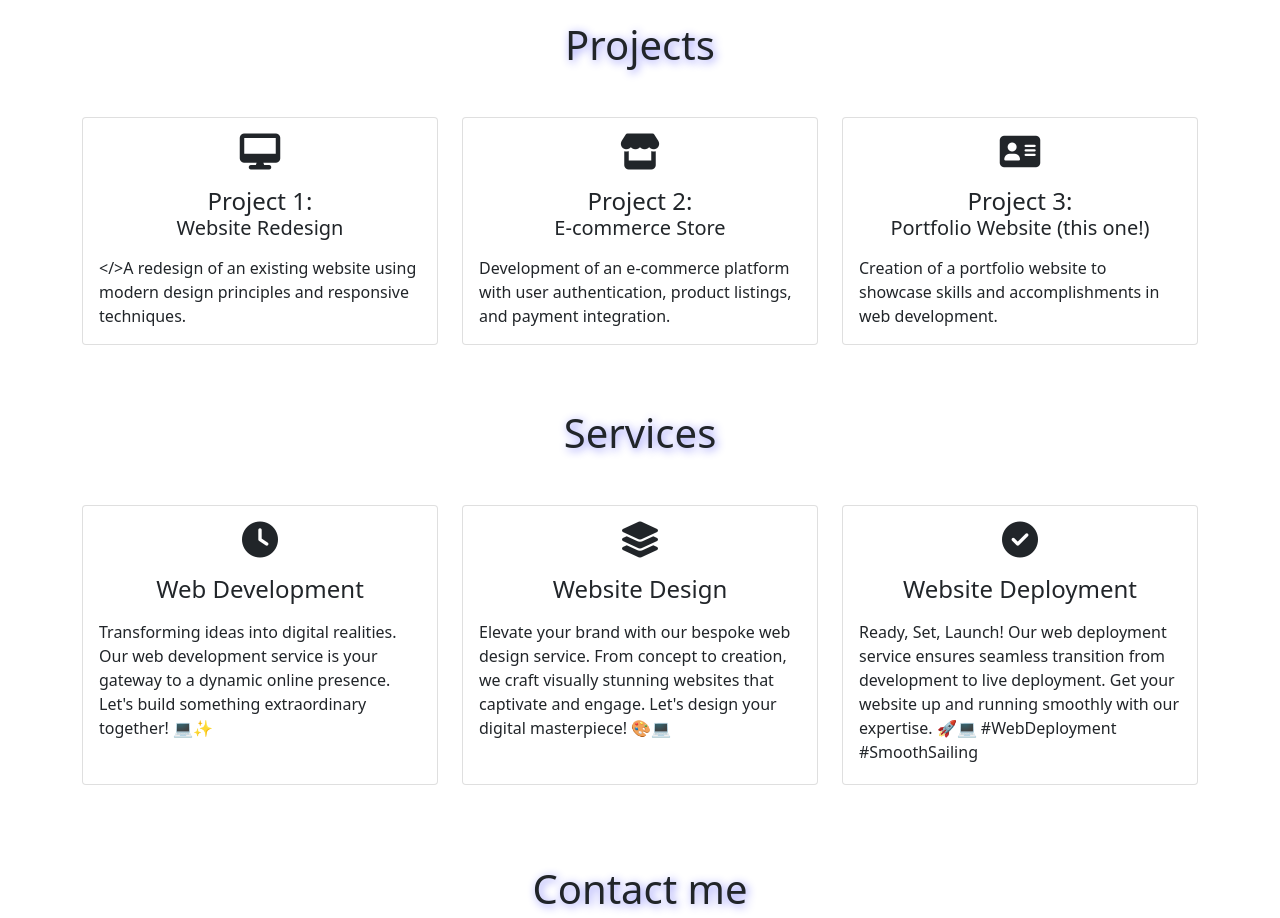
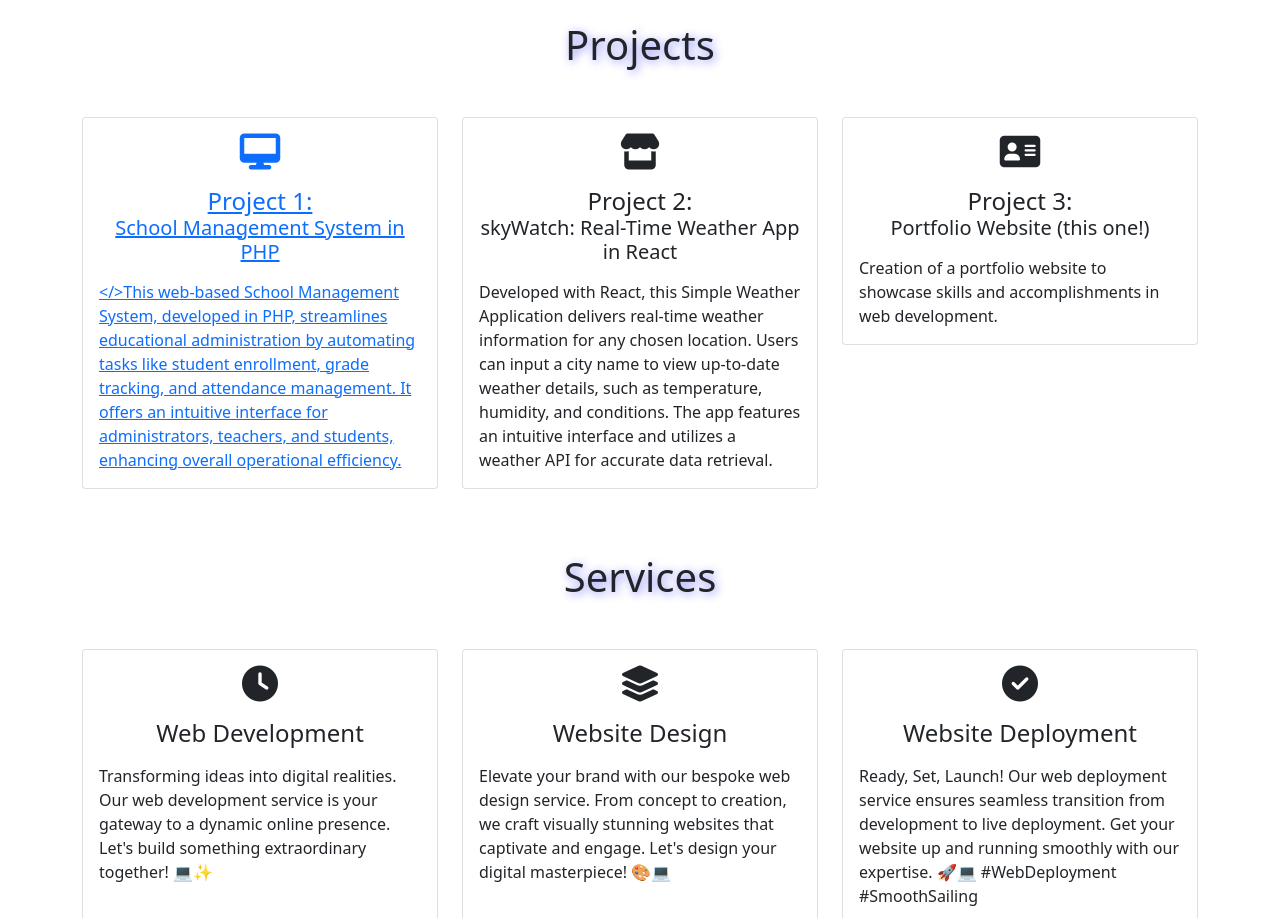
Before and after one commit to iroopnarayan/Bharat-intern-tasks, a plain HTML site: page Portfolio/index.html in a window 1280 px wide. Shown: the part 1187-2105 px from the top of the page. Drawn offline with nearby package versions, Linux system fonts and the light colour scheme; a script that the page names is missing.

Commit message:
Update index.html

```diff
--- a/Portfolio/index.html
+++ b/Portfolio/index.html
@@ -133,15 +133,16 @@
 
                 <div class="col-lg-4 mt-4">
                     <div class="card projectText">
-                        <div class="card-body">
+                        <a href="google.com">   <div class="card-body">
                             <i class="fas projectIcon fa-desktop"></i>
-                            <h4 class="card-title mt-3">
+                         <h4 class="card-title mt-3">
                                 Project 1: </h4>
-                            <h5 class="card-title card-mt">Website Redesign</h5>
+                            <h5 class="card-title card-mt">School Management System in PHP</h5>
                             <p class="card-text mt-3">
-                                &lt;/>A redesign of an existing website using modern design principles and responsive
-                                techniques.</p>
-                        </div>
+                                &lt;/>This web-based School Management System, developed in PHP, streamlines educational administration by
+automating tasks like student enrollment, grade tracking, and attendance management. It offers an intuitive
+interface for administrators, teachers, and students, enhancing overall operational efficiency.</p>
+                        </div></a>
                     </div>
                 </div>
 
@@ -151,11 +152,12 @@
                             <i class="fas projectIcon fa-store"></i>
                             <h4 class="card-title mt-3">
                                 Project 2: </h4>
-                            <h5 class="card-title card-mt">E-commerce Store</h5>
+                            <h5 class="card-title card-mt">skyWatch: Real-Time Weather App in React</h5>
                             <p class="card-text mt-3">
-                                Development of an e-commerce platform with user authentication, product listings, and
-                                payment
-                                integration.</p>
+                               Developed with React, this Simple Weather Application delivers real-time weather information for any
+chosen location. Users can input a city name to view up-to-date weather details, such as temperature,
+humidity, and conditions. The app features an intuitive interface and utilizes a weather API for accurate
+data retrieval. </p>
                         </div>
                     </div>
 
```
